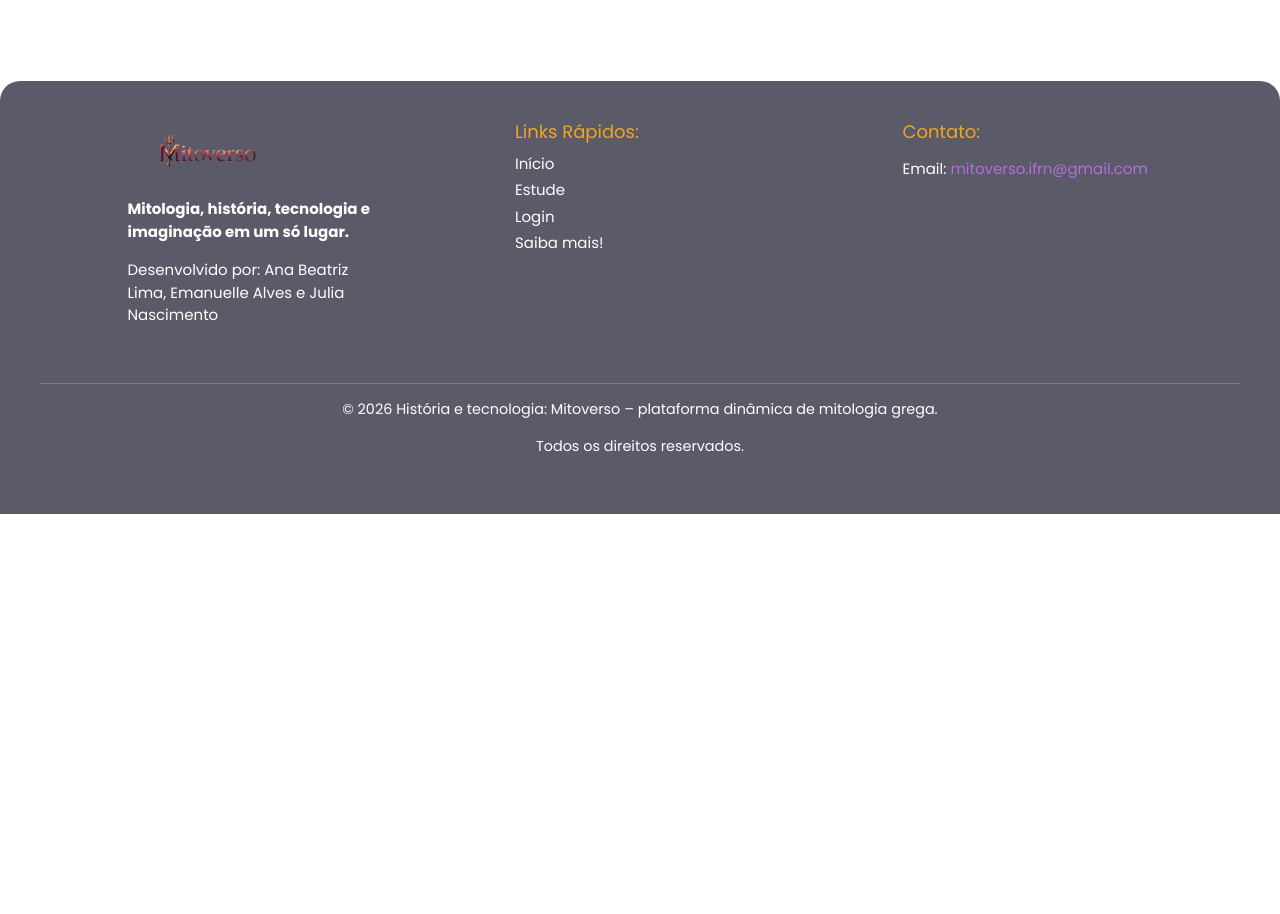
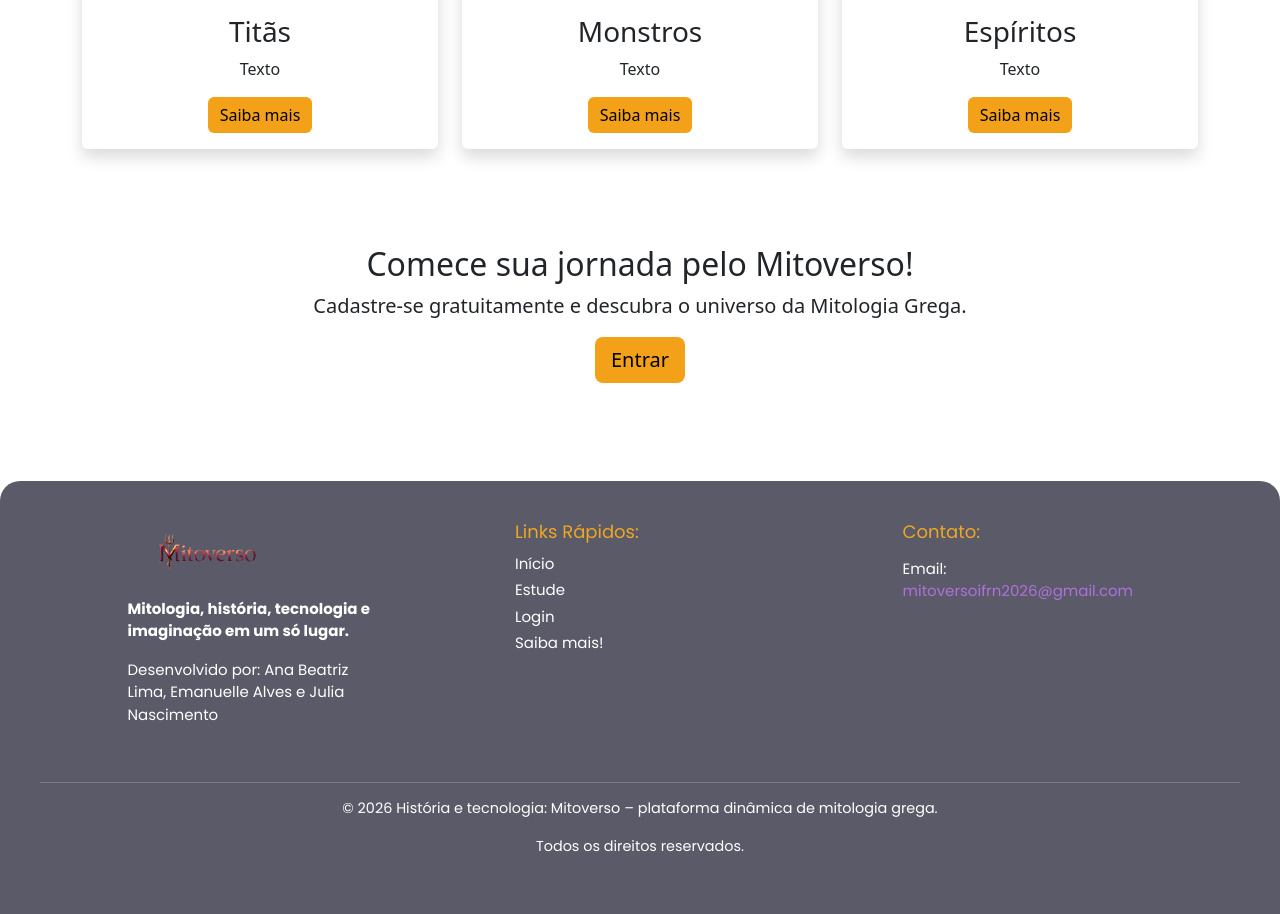
Before and after one commit to JuliaNasc1mento/Mitoverso, a Flask app: page / in a window 1280 px wide. Shown: the part 1746-2660 px from the top of the page. Before the commit the page ends 2260 px from the top, so only its background shows below. Run offline with Flask 3, Linux system fonts and the light colour scheme.

Commit message:
Atualização front
Atualização do index e mudança do email.

```diff
--- a/app/templates/base.html
+++ b/app/templates/base.html
@@ -91,7 +91,7 @@
 
             <div class="footer-right">
                 <h4>Contato:</h4>
-                <p>Email: <a href="mailto:mitoverso.ifrn@gmail.com">mitoverso.ifrn@gmail.com</a></p>
+                <p>Email: <a href="mailto:mitoversoifrn2026@gmail.com">mitoversoifrn2026@gmail.com</a></p>
             </div>
         </div>
 
--- a/app/templates/index.html
+++ b/app/templates/index.html
@@ -69,7 +69,23 @@
                 <img src="{{ url_for('static', filename='img/deuses.jpg') }}" class="card-img-top">
                 <div class="card-body text-center">
                     <h3>Deuses</h3>
-                    <p>Conheça os habitantes do Monte Olimpo.</p>
+                    <p>Texto</p>
+
+                    <a href="{{ url_for('cards') }}" class="btn btn-warning">
+                        Saiba mais
+                    </a>
+
+                </div>
+            </div>
+        </div>
+
+        <!-- Categorias de Primordiais -->
+        <div class="col-lg-4">
+            <div class="card categoria shadow">
+                <img src="{{ url_for('static', filename='img/herois.jpg') }}" class="card-img-top">
+                <div class="card-body text-center">
+                    <h3>Primordiais</h3>
+                    <p>Texto</p>
 
                     <a href="{{ url_for('cards') }}" class="btn btn-warning">
                         Saiba mais
@@ -85,7 +101,7 @@
                 <img src="{{ url_for('static', filename='img/herois.jpg') }}" class="card-img-top">
                 <div class="card-body text-center">
                     <h3>Heróis</h3>
-                    <p>Descubra as maiores lendas da Grécia Antiga.</p>
+                    <p>Texto</p>
 
                     <a href="{{ url_for('cards') }}" class="btn btn-warning">
                         Saiba mais
@@ -95,13 +111,13 @@
             </div>
         </div>
 
-        <!-- Categoria de Monstros -->
+        <!-- Categorias de Titãs -->
         <div class="col-lg-4">
             <div class="card categoria shadow">
-                <img src="{{ url_for('static', filename='img/monstros.jpg') }}" class="card-img-top">
+                <img src="{{ url_for('static', filename='img/herois.jpg') }}" class="card-img-top">
                 <div class="card-body text-center">
-                    <h3>Monstros</h3>
-                    <p>Enfrente criaturas que marcaram a mitologia.</p>
+                    <h3>Titãs</h3>
+                    <p>Texto</p>
 
                     <a href="{{ url_for('cards') }}" class="btn btn-warning">
                         Saiba mais
@@ -110,6 +126,40 @@
                 </div>
             </div>
         </div>
+
+
+        <!-- Categoria de Monstros -->
+        <div class="col-lg-4">
+            <div class="card categoria shadow">
+                <img src="{{ url_for('static', filename='img/monstros.jpg') }}" class="card-img-top">
+                <div class="card-body text-center">
+                    <h3>Monstros</h3>
+                    <p>Texto</p>
+
+                    <a href="{{ url_for('cards') }}" class="btn btn-warning">
+                        Saiba mais
+                    </a>
+
+                </div>
+            </div>
+        </div>
+
+        <!-- Categorias de Espiritos -->
+        <div class="col-lg-4">
+            <div class="card categoria shadow">
+                <img src="{{ url_for('static', filename='img/herois.jpg') }}" class="card-img-top">
+                <div class="card-body text-center">
+                    <h3>Espíritos</h3>
+                    <p>Texto</p>
+
+                    <a href="{{ url_for('cards') }}" class="btn btn-warning">
+                        Saiba mais
+                    </a>
+
+                </div>
+            </div>
+        </div>
+
     </div>
 </section>
 
```
